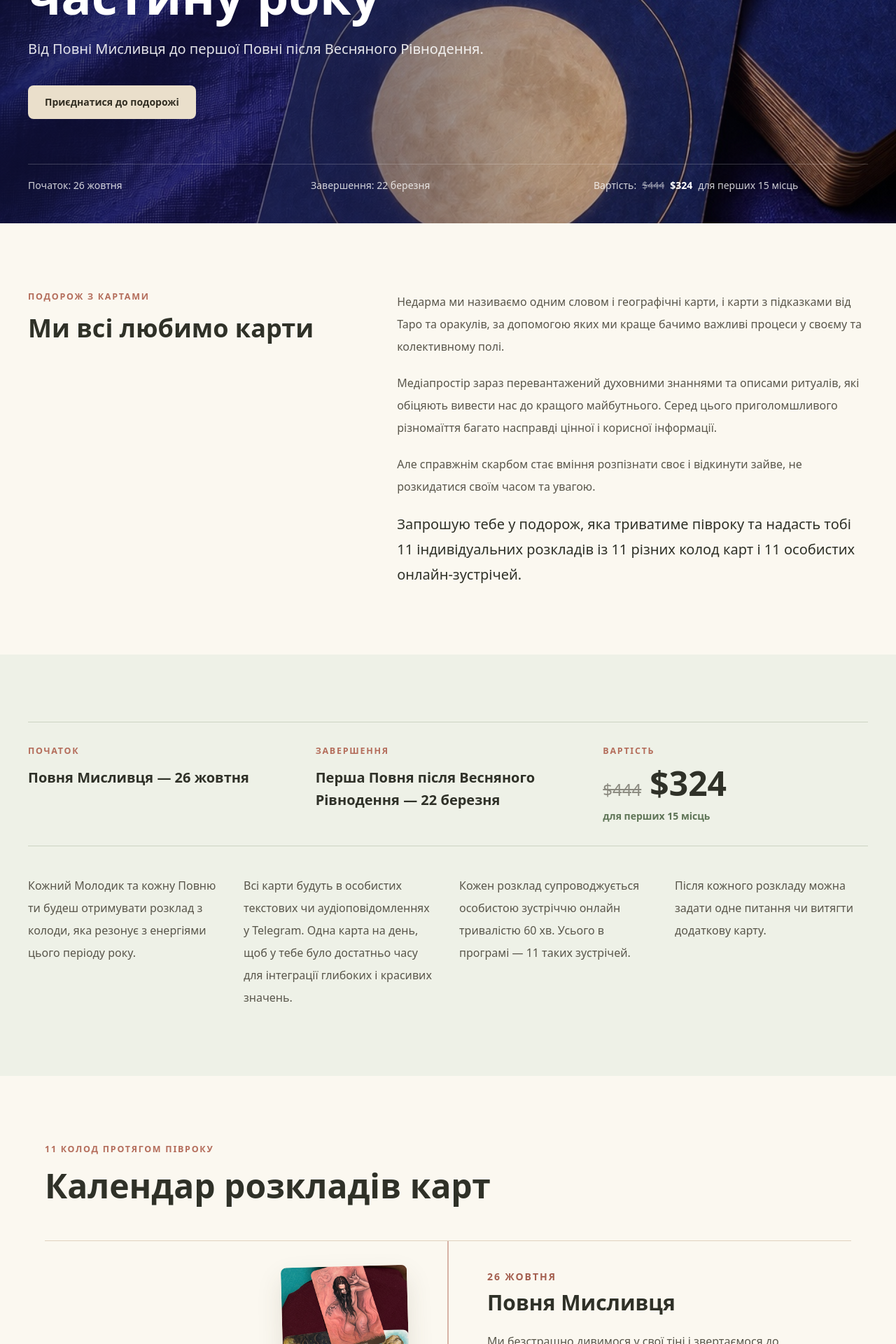
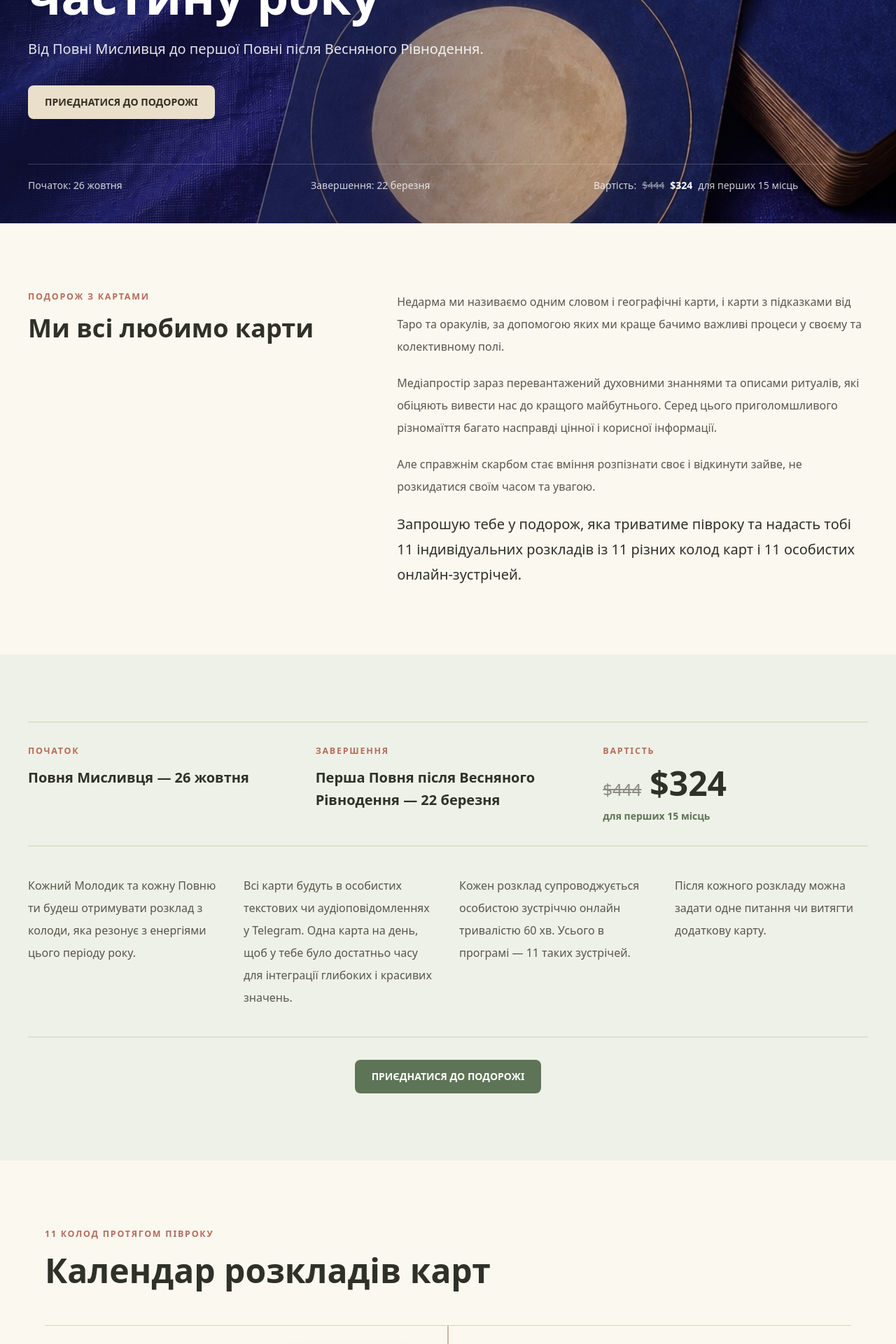
Before and after one commit to zobnov/yogashamanic, a Next.js app: page /cards in a window 1280 px wide. Shown: the part 420-2340 px from the top of the page at 70% size. Built offline with nearby package versions, Linux system fonts and the light colour scheme.

Commit message:
content revision

```diff
--- a/app/cards/page.tsx
+++ b/app/cards/page.tsx
@@ -241,7 +241,7 @@ export default function CardsPage() {
                 className="focus-ring inline-flex h-12 w-full items-center justify-center rounded-[8px] bg-[#eadfcb] px-6 text-sm font-bold text-[#312d22] transition hover:bg-white sm:w-auto"
                 type="submit"
               >
-                Приєднатися до подорожі
+                ПРИЄДНАТИСЯ ДО ПОДОРОЖІ
               </button>
             </form>
           </div>
@@ -338,6 +338,20 @@ export default function CardsPage() {
               додаткову карту.
             </p>
           </div>
+
+          <form
+            action="/api/checkout"
+            className="mt-10 flex justify-center border-t border-[#cdd4c2] pt-8"
+            method="post"
+          >
+            <input name="plan" type="hidden" value="cards" />
+            <button
+              className="focus-ring inline-flex h-12 w-full items-center justify-center rounded-[8px] bg-[#5e7456] px-6 text-sm font-bold text-white transition hover:bg-[#4f6549] sm:w-auto"
+              type="submit"
+            >
+              ПРИЄДНАТИСЯ ДО ПОДОРОЖІ
+            </button>
+          </form>
         </div>
       </section>
 
@@ -451,7 +465,7 @@ export default function CardsPage() {
                 className="focus-ring inline-flex h-12 w-full items-center justify-center rounded-[8px] bg-[#eadfcb] px-6 text-sm font-bold text-[#312d22] transition hover:bg-white sm:w-auto"
                 type="submit"
               >
-                Приєднатися до подорожі
+                ПРИЄДНАТИСЯ ДО ПОДОРОЖІ
               </button>
             </form>
           </div>
```
